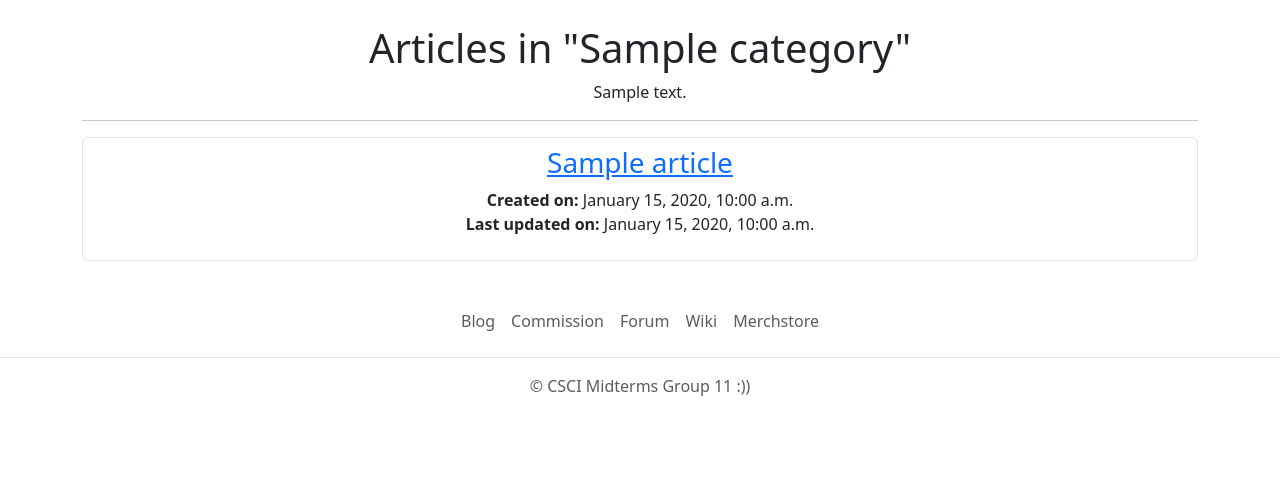
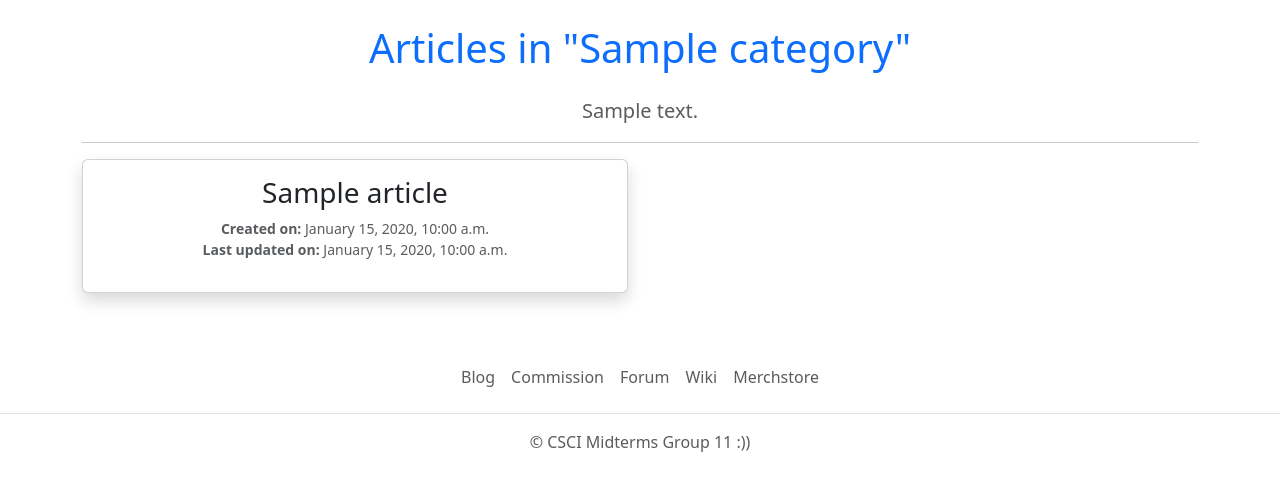
Before and after one commit to miksingsoju/hobbysite-CD-11, a Django app: template hobbysite/blog/templates/blog/articles_by_category.html in a window 1280 px wide. Shown: the part 111-602 px from the top of the page. Run offline with Django 5.2, Linux system fonts and the light colour scheme; the template is opened without the code that fills it: most values are stand-ins (such as "Sample title", 1, 10 or a date in 2020).

Commit message:
edited views and made the page more satisfying to look at

```diff
--- a/hobbysite/blog/templates/blog/articles_by_category.html
+++ b/hobbysite/blog/templates/blog/articles_by_category.html
@@ -1,27 +1,34 @@
 {% extends "base.html" %}
 {% block content %}
 <div class="container">
-  <h1>Articles in "{{ category.name }}"</h1>
-  <p>{{ category.description }}</p>
+  <h1 class="text-center my-4 text-primary">
+    Articles in "{{ category.name }}"
+  </h1>
+  <p class="lead text-muted">{{ category.description }}</p>
   <hr>
+
   {% if articles %}
-    <ul class="list-group">
+    <div class="row">
       {% for article in articles %}
-        <li class="list-group-item">
-          <h3>
-            <a href="{% url 'blog:article_detail' article.id %}">
+        <div class="col-md-6 mb-4">
+          <div class="card shadow">
+            <div class="card-body">
+              <h3 class="card-title">
+                <a href="{% url 'blog:article_detail' article.id %}" class="text-decoration-none text-dark">
                   {{ article.title }}
                 </a>
               </h3>
-          <p>
+              <p class="text-muted small">
                 <strong>Created on:</strong> {{ article.created_at|date:"F j, Y, g:i a" }}<br>
                 <strong>Last updated on:</strong> {{ article.updated_at|date:"F j, Y, g:i a" }}
               </p>
-        </li>
+            </div>
+          </div>
+        </div>
       {% endfor %}
-    </ul>
+    </div>
   {% else %}
-    <p>No articles available in this category.</p>
+    <p class="text-center text-danger">No articles available in this category.</p>
   {% endif %}
 </div>
 {% endblock %}
```
Also changed, not shown: hobbysite/blog/templates/blog/article_detail.html (+7 -16 lines), hobbysite/blog/templates/blog/article_list.html (+15 -13 lines), hobbysite/blog/views.py (+0 -11 lines). Lines whose indentation alone changed are shown as unchanged.
